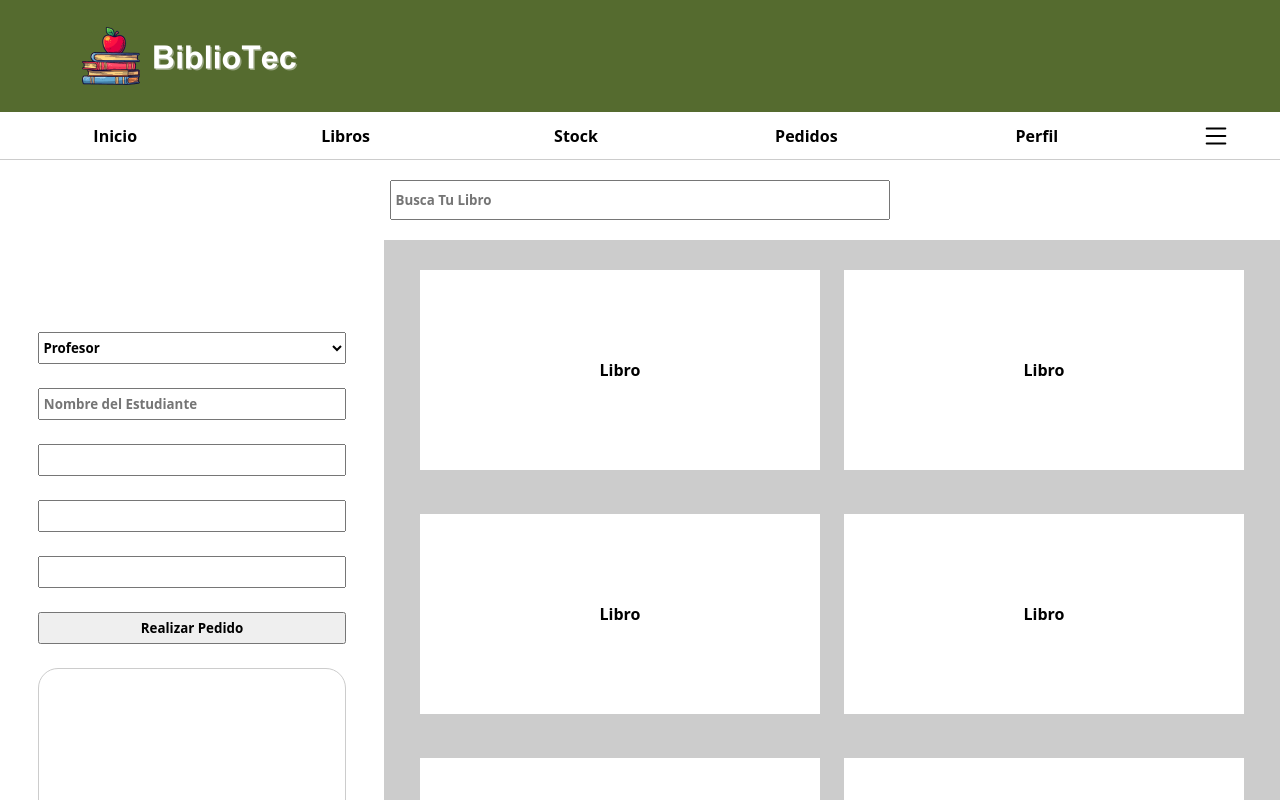
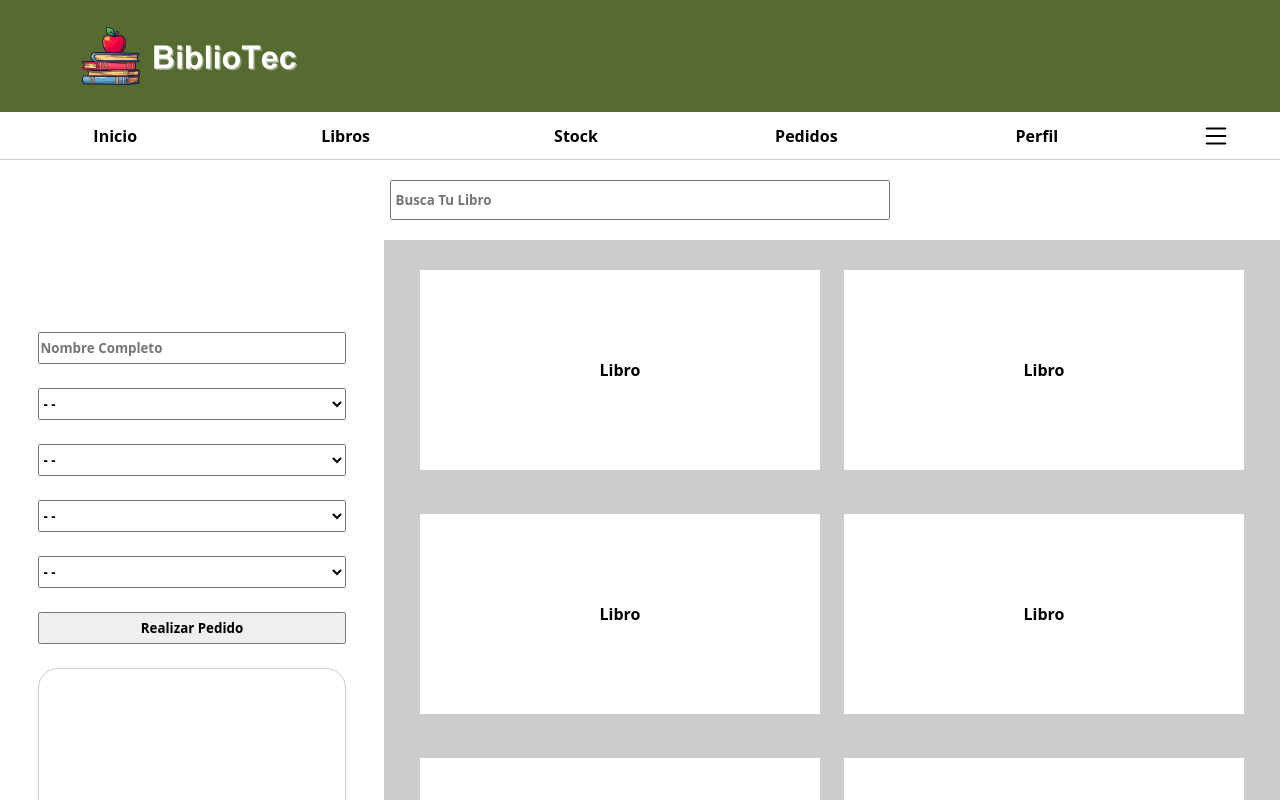
Before and after one commit to Maximiliano17/BiblioTec, a React (Vite) app: page /libros in a window 1280 px wide. Shown: the top 800 px of the page. Built offline with nearby package versions, Linux system fonts and the light colour scheme.

Commit message:
Subir form modificado

```diff
--- a/src/components/Nabvar.jsx
+++ b/src/components/Nabvar.jsx
@@ -10,7 +10,7 @@ function Nav() {
             <Link className={styles.link} to="/">Inicio</Link>
             <Link className={styles.link} to="/libros">Libros</Link>
             <Link className={styles.link} to="/stock">Stock</Link>
-            <a href="#">Pedidos</a>
+            <Link className={styles.link} to="/pedidos">Pedidos</Link>
             <a href="#">Perfil</a>
        </nav>
       </>
--- a/src/main.jsx
+++ b/src/main.jsx
@@ -8,6 +8,7 @@ import Login from "./pages/Login.jsx";
 import Libros from "./pages/Libros.jsx";
 import NuestroPersonal from "./pages/NuestroPersonal.jsx";
 import Stock from "./pages/Stock.jsx";
+import Pedidos from "./pages/Pedidos.jsx";
 // Routes
 const router = createBrowserRouter([
   {
@@ -29,6 +30,12 @@ const router = createBrowserRouter([
     ),
   },
   {
+    path: "/pedidos",
+    element: (
+        <Pedidos />
+    ),
+  },
+  {
     path: "/stock",
     element: (
         <Stock />
--- /dev/null
+++ b/src/modules/Pedidos.module.css
@@ -0,0 +1,19 @@
+/*Estilos por Defecto*/
+
+ *{
+    margin: 0;
+    padding:0;
+    box-sizing: border-box;
+    font-family: 'Open Sans', sans-serif;
+    font-weight: 700;
+}
+
+/*PedidosContent*/
+
+.pedidosContent{
+    width: 100%;
+    height: 100vh;
+    display: flex;
+    justify-content: center;
+    align-items: center;
+}
--- a/src/pages/Libros.jsx
+++ b/src/pages/Libros.jsx
@@ -15,14 +15,45 @@ function libros() {
        <div className={styles.seccionBaja}>
          <form className={styles.form}>
           {/* <label>Biblioteca App</label> */}
-          <select>
-            <option>Profesor</option>
-            <option>Alumno</option>
-          </select>
-          <input type="text" name="" id="" placeholder=" Nombre del Estudiante" />
-           <input type="text" name="" id="" placeholder=" " />
-           <input type="text" name="" id="" />
-           <input type="text" name="" id="" />
+
+          <input type="text" placeholder="Nombre Completo" />
+
+           <select name="especialidad_op">
+              <option>- -</option>
+              <option>Profesor</option>
+              <option>Alumno</option>
+            </select>
+
+             <select name="especialidad_op">
+              <option>- -</option>
+              <option>Informatica</option>
+              <option>Turismo</option>
+              <option>Alimentos</option>
+              <option>Ciclo Basico</option>
+            </select>
+
+             <select name="year_op">
+              <option>- -</option>
+              <option>1 ro</option>
+              <option>2 do</option>
+              <option>3 ro</option>
+              <option>4 to</option>
+              <option>5 to</option>
+              <option>6 to</option>
+              <option>7 mo</option>
+             </select>
+
+            <select name="year_div_op">
+              <option>- -</option>
+              <option>Primera</option>
+              <option>Segunda</option>
+              <option>Tercera</option>
+              <option>Cuarta</option>
+              <option>Quinta</option>
+              <option>Sexta</option>
+              <option>Septima</option>
+            </select>
+
            {/*Button*/}
            <input type="button" value="Realizar Pedido" />
            {/* Libros */}
```
